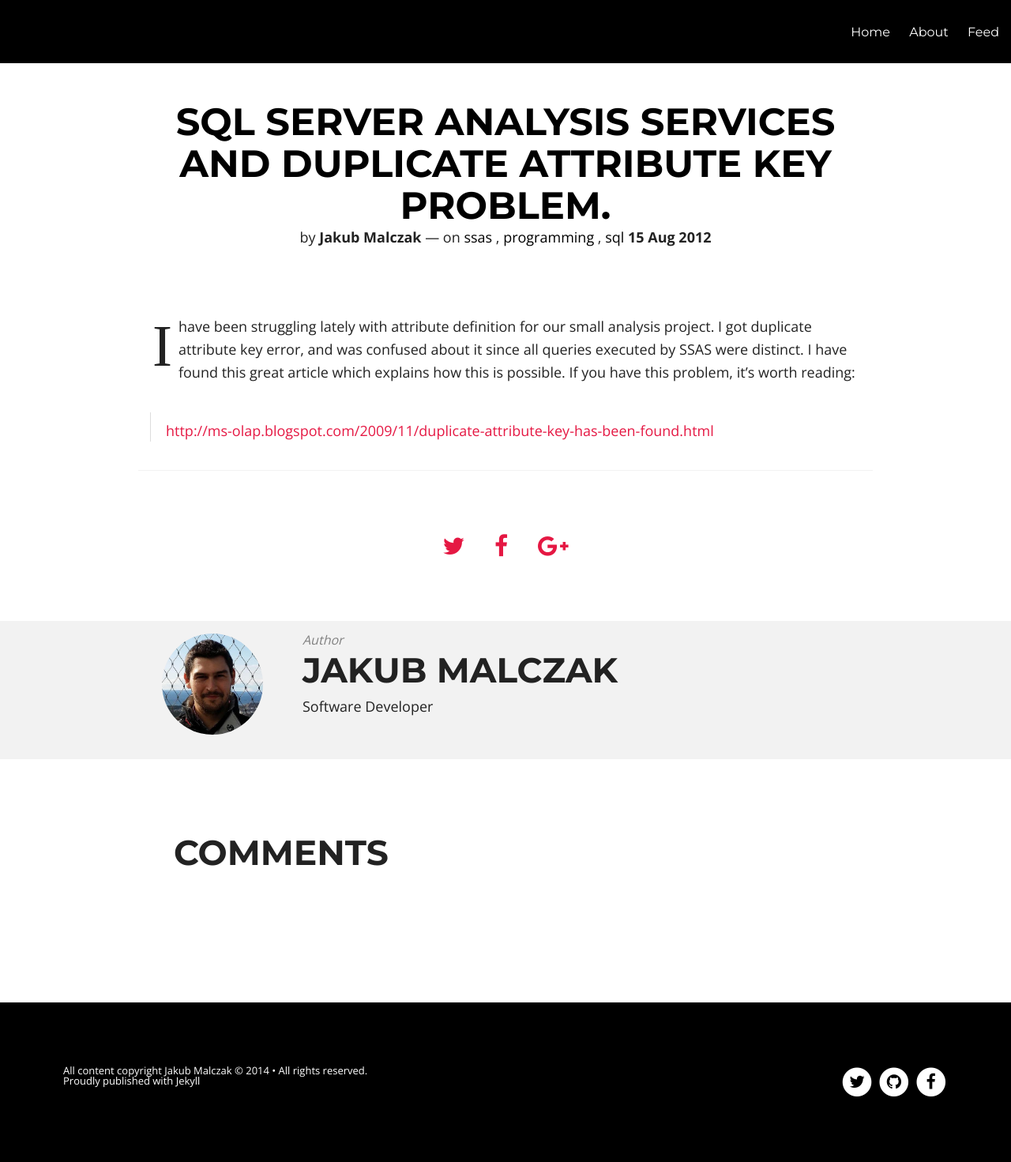
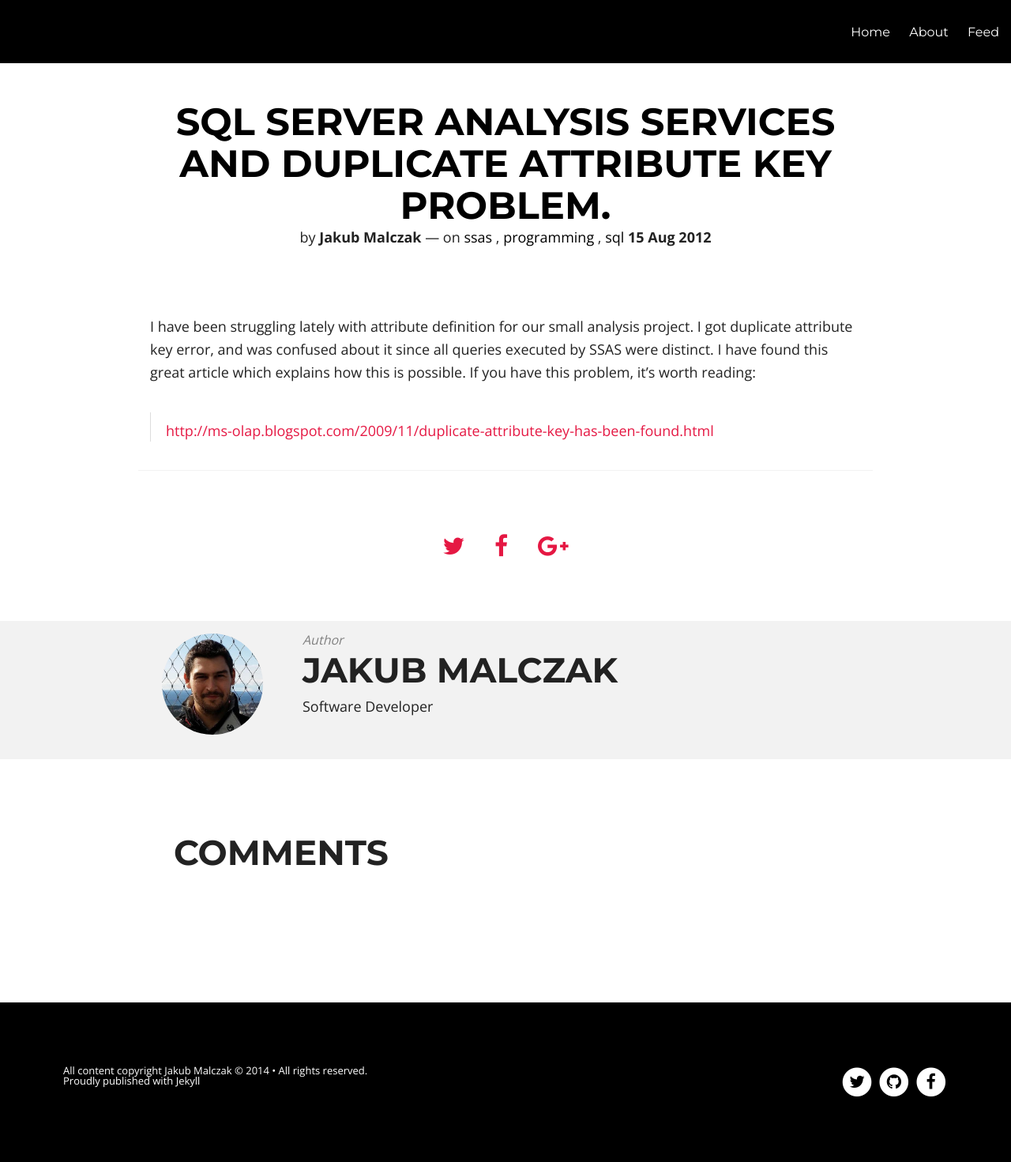
Before and after one commit to jmalczak/jmalczak.github.io, a Jekyll site: the page built from _posts/2012-08-15-ssas-attribute.md, in a window 1280 px wide. Shown: the whole page at 79% size. Built offline with Jekyll 4.4.1, drawn with Linux system fonts in a browser that asks for light colours; nearby versions of some CDN libraries; comment, search, counter and statistics services are not loaded.

Commit message:
style change

```diff
--- a/_layouts/post.html
+++ b/_layouts/post.html
@@ -2,20 +2,7 @@
 <html>
 
 <head>
-    {% include head.html %} {% if site.dropcap %}
-    <style type="text/css">
-        @media only screen and (min-width: 43.75em) {
-            .notepad-post-content div>p:first-child:first-letter {
-                float: left;
-                font-size: 4.688rem;
-                line-height: 4.375rem;
-                padding-top: .25rem;
-                padding-right: .5rem;
-                padding-left: .188rem;
-                font-family: serif
-            }
-        }
-    </style>{% endif %}
+    {% include head.html %}
 </head>
 
 <body class="post-template" itemscope itemtype="http://schema.org/WebPage">
```
